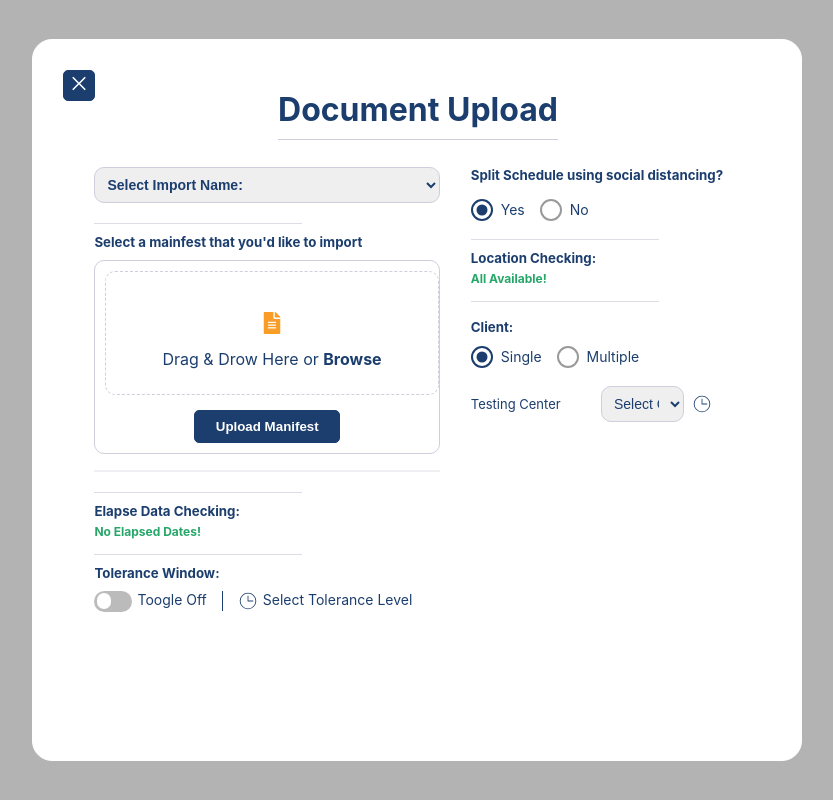
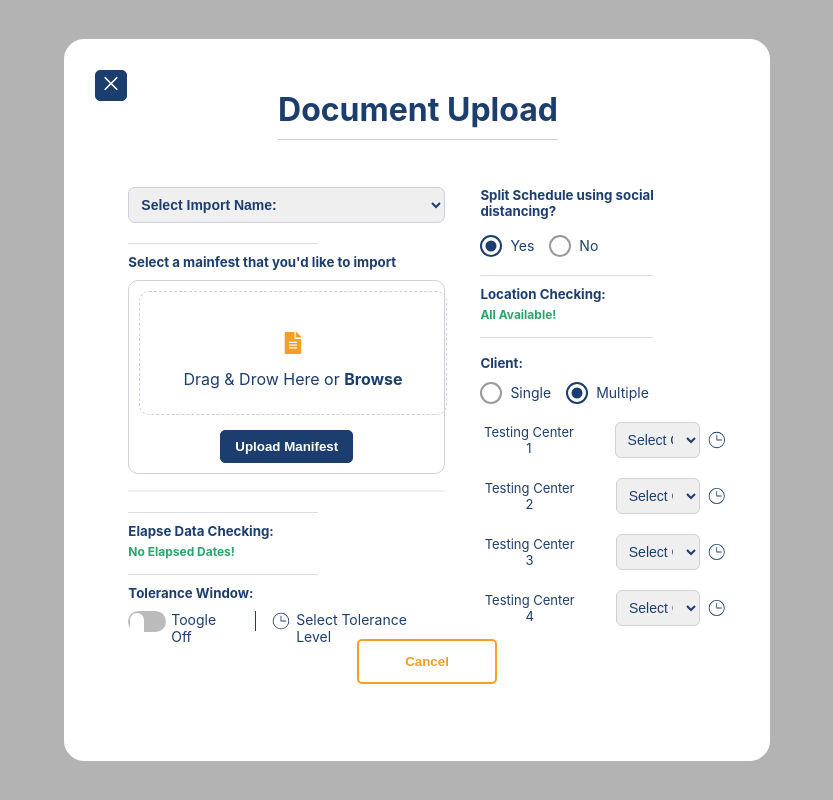
Before and after one commit to abrahamescarra/document-upload, a React (Create React App) app: page / in a window 1280 px wide. Shown: the whole page, without its empty margins (223-1056 px from the left). Built offline with nearby package versions, Linux system fonts and the light colour scheme.

Commit message:
- Footer component

```diff
--- a/src/components/Body.tsx
+++ b/src/components/Body.tsx
@@ -6,14 +6,20 @@ import ToogleSwitch from "./ToogleSwitch";
 import RadioButton from "./RadioButton";
 import TestingCenter from "./TestingCenter";
 
-function Body() {
+type Props = {
+  onFilesChange: Function;
+};
+
+function Body({ onFilesChange }: Props) {
   const [formValues, setFormValues] = useState(initialFormValues);
   const [toogleOn, setToogleOn] = useState(false);
+
   const onFormValueChange = (
     event: ChangeEvent<HTMLSelectElement | HTMLInputElement>
   ) => {
     setFormValues({ ...formValues, [event.target.name]: event.target.value });
   };
+
   return (
     <div className="body">
       <div className="left-column">
@@ -25,7 +31,7 @@ function Body() {
           name="importName"
         />
         <div className="divider" />
-        <DragAndDrop />
+        <DragAndDrop onChange={onFilesChange} />
         <div className="divider" />
         <h5> Elapse Data Checking:</h5>
         <p
--- a/src/components/Card.tsx
+++ b/src/components/Card.tsx
@@ -1,12 +1,19 @@
-import React from "react";
+import React, { useState } from "react";
 import Header from "./Header";
 import Body from "./Body";
+import Footer from "./Footer";
+import { FileWithPath } from "react-dropzone";
 
 function Card() {
+  const [files, setFiles] = useState<Array<FileWithPath>>([]);
+  const onFilesChange = (files: [FileWithPath]) => {
+    setFiles(files);
+  };
   return (
     <div className="card">
       <Header />
-      <Body />
+      <Body onFilesChange={onFilesChange} />
+      <Footer files={files} />
     </div>
   );
 }
--- a/src/components/DragAndDrop.tsx
+++ b/src/components/DragAndDrop.tsx
@@ -5,7 +5,11 @@ import { FaFileAlt } from "react-icons/fa";
 import FileItem from "./FileItem";
 
 let interval: string | number | NodeJS.Timer | undefined = undefined;
-function Dropzone() {
+type Props = {
+  onChange: Function;
+};
+
+function Dropzone({ onChange }: Props) {
   const [progress, setProgress] = useState(0);
   const [running, setRunning] = useState(false);
 
@@ -15,6 +19,7 @@ function Dropzone() {
         setProgress(0);
         setRunning(true);
       },
+      maxFiles: 1,
     });
 
   useEffect(() => {
@@ -33,6 +38,7 @@ function Dropzone() {
     if (progress === 100) {
       setRunning(false);
       clearInterval(interval);
+      onChange(acceptedFiles);
     }
   }, [progress]);
 
--- /dev/null
+++ b/src/components/Footer.tsx
@@ -0,0 +1,36 @@
+import React from "react";
+import { FileWithPath } from "react-dropzone";
+
+type Props = {
+  files: Array<FileWithPath>;
+};
+
+export default function Footer({ files }: Props) {
+  const checkImportFile = () => {
+    if (files[0]?.path) return true;
+  };
+  return (
+    <div className="footer-container">
+      {checkImportFile() ? (
+        <>
+          <h3 style={{ fontSize: "17px", marginTop: "40px" }}>
+            Data in the import file is correct. Please press Continue to import.
+          </h3>
+          <button
+            disabled={!checkImportFile()}
+            type="button"
+            className="continue-btn "
+          >
+            Continue Import
+          </button>
+        </>
+      ) : (
+        <></>
+      )}
+
+      <button type="button" className="cancel-btn">
+        Cancel
+      </button>
+    </div>
+  );
+}
--- a/src/components/consts.tsx
+++ b/src/components/consts.tsx
@@ -23,7 +23,7 @@ export const testingCenters = [
 export const initialFormValues = {
   importName: "Select Import Name",
   splitSchedule: "Yes",
-  clientSelect: "Single",
+  clientSelect: "Multiple",
   testingCenter: "Select Client",
   testingCenters: [
     "Select Client",
--- a/src/index.tsx
+++ b/src/index.tsx
@@ -8,6 +8,7 @@ import "./styles/Dropzone.css";
 import "./styles/Header.css";
 import "./styles/TestingCenter.css";
 import "./styles/ToogleSwitch.css";
+import "./styles/Footer.css";
 const root = ReactDOM.createRoot(
   document.getElementById("root") as HTMLElement
 );
--- a/src/styles/App.css
+++ b/src/styles/App.css
@@ -11,7 +11,7 @@
 .card {
   border-radius: 20px;
   border: 1px solid #ffffff;
-  width: 60%;
+  width: 55%;
   height: 90vh;
   background-color: #ffffff;
 }
--- a/src/styles/Body.css
+++ b/src/styles/Body.css
@@ -9,7 +9,7 @@
 .left-column {
   border-radius: 20px;
   width: 45%;
-  margin-left: 8%;
+  margin-left: 9%;
   justify-content: start;
   align-items: start;
   text-align: start;
@@ -18,7 +18,7 @@
 .right-column {
   border-radius: 20px;
   width: 35%;
-  margin-right: 8%;
+  margin-right: 6%;
   justify-content: start;
   align-items: start;
   align-items: start;
@@ -31,7 +31,7 @@
   border: 1px solid #cdcfdd;
   color: #1c3e6e;
   font-weight: bold;
-  border-radius: 10px;
+  border-radius: 7px;
   outline: none;
   width: 100%;
   cursor: pointer;
--- /dev/null
+++ b/src/styles/Footer.css
@@ -0,0 +1,26 @@
+.footer-container {
+  justify-content: center;
+  align-items: center;
+  text-align: center;
+  margin-top: 20px;
+}
+.continue-btn {
+  border-radius: 5px;
+  border: 1px solid #1c3e6e;
+  width: 20%;
+  height: 45px;
+  background-color: #1c3e6e;
+  color: white;
+  padding: 8px;
+}
+.cancel-btn {
+  border-radius: 5px;
+  border: 2px solid #fa9d26;
+  width: 20%;
+  height: 45px;
+  color: #fa9d26;
+  background-color: white;
+  padding: 8px;
+  font-weight: 790;
+  margin-left: 20px;
+}
--- a/src/styles/Header.css
+++ b/src/styles/Header.css
@@ -1,6 +1,7 @@
 .header {
   display: flex;
   justify-content: space-between;
+  margin-bottom: 20px;
 }
 
 .doc-upload {
--- a/src/styles/TestingCenter.css
+++ b/src/styles/TestingCenter.css
@@ -8,12 +8,13 @@
 
 .select-client {
   padding: 8px;
+  padding-right: 10px;
   font-size: 14px;
   border: 1px solid #cdcfdd;
   color: #1c3e6e;
-  border-radius: 10px;
+  border-radius: 6px;
   outline: none;
-  width: 31%;
+  width: 35%;
   cursor: pointer;
   transition: border-color 0.3s ease-in-out;
   height: fit-content;
```
